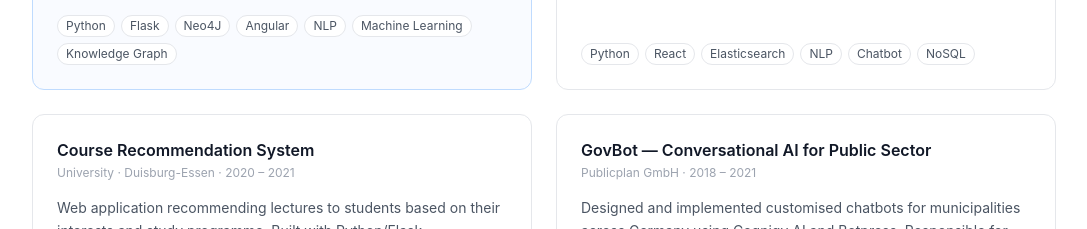
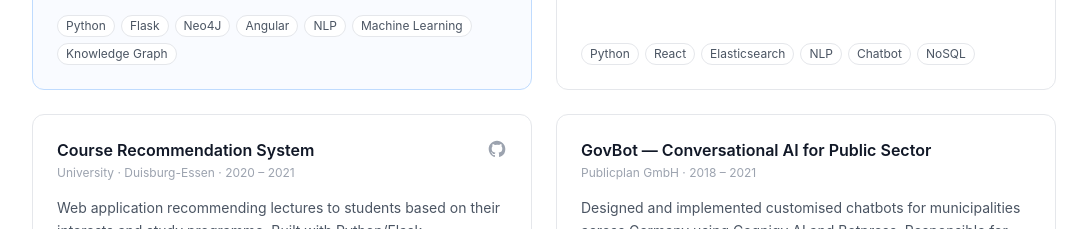
Before and after one commit to Arthuro1/portfolio, a Next.js app: page / in a window 1280 px wide. Shown: the part 2640-2869 px from the top of the page, without its empty margins (96-1183 px from the left). Built offline with nearby package versions, Linux system fonts and the light colour scheme.

Commit message:
feat: update GitHub links in Projects component for better project visibility

```diff
--- a/components/Projects.tsx
+++ b/components/Projects.tsx
@@ -13,7 +13,7 @@ const tags = [
 ];
 
 const highlights = [true, true, true, false, false, false, false];
-const githubLinks = ["https://github.com/Arthuro1/portfolio", "https://github.com/Arthuro1", "", "", "", "", "https://github.com/Arthuro1"];
+const githubLinks = ["https://github.com/Arthuro1/portfolio", "https://github.com/Arthuro1/knowledge-graph-rag", "", "", "https://github.com/Arthuro1/Courses_Recommender", "", "https://github.com/Arthuro1/AWT_Project"];
 const liveLinks = ["https://portfolio-blush-rho-65.vercel.app/", "", "", "", "", "", ""];
 
 export default function Projects() {
```
